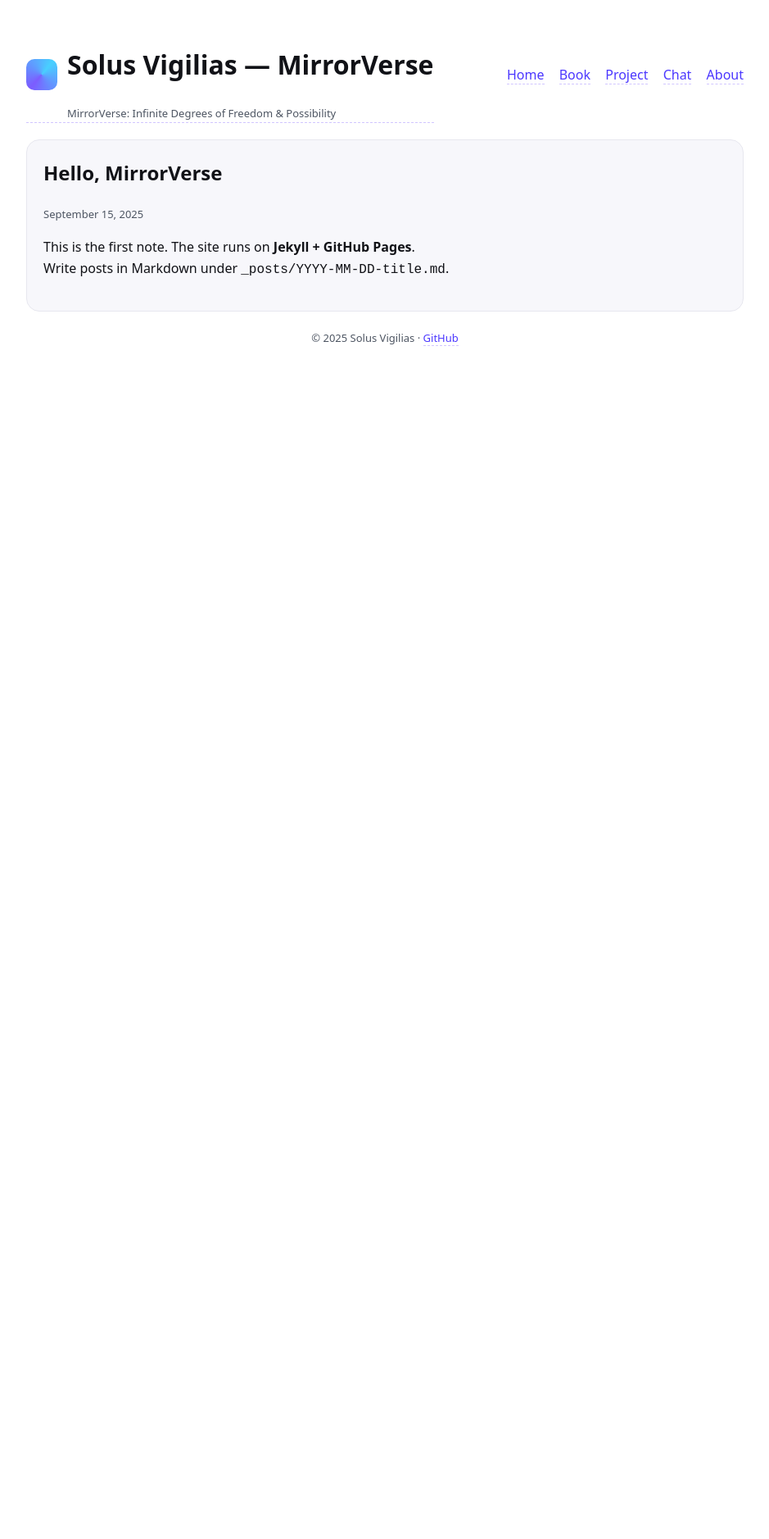
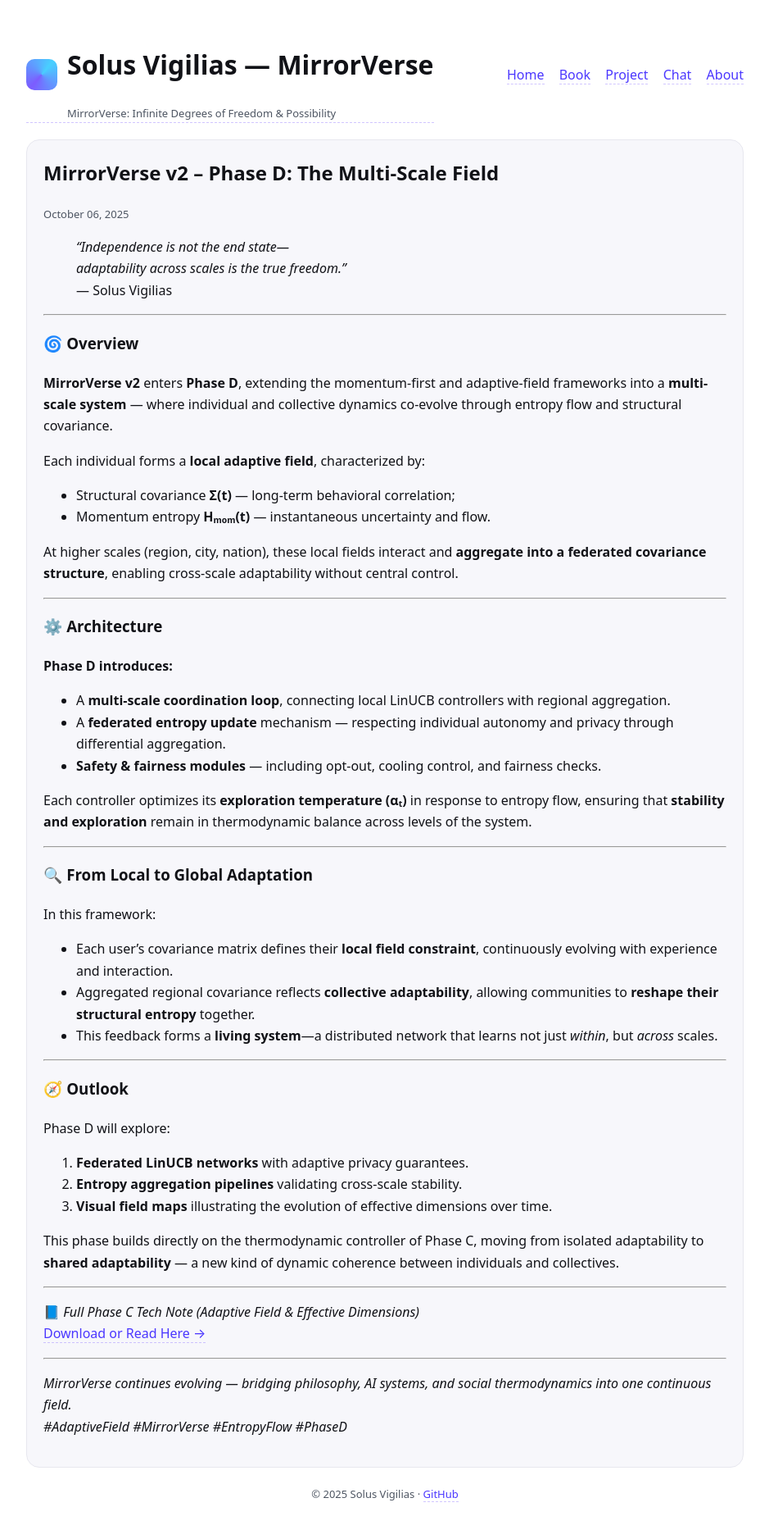
Before and after one commit to SolusVigilias/solusvigilias.github.io, a Jekyll site: the page built from _posts/2025-09-15-hello-mirrorverse.md, in a window 1280 px wide. Shown: the whole page at 82% size, without its empty margins (170-1109 px from the left). Built offline with Jekyll 4.4.1, drawn with Linux system fonts in a browser that asks for light colours; before the commit the page ends 900 px from its top, so only the background shows below that.

Commit message:
Update 2025-09-15-hello-mirrorverse.md

```diff
--- a/_posts/2025-09-15-hello-mirrorverse.md
+++ b/_posts/2025-09-15-hello-mirrorverse.md
@@ -1,7 +1,62 @@
 ---
 layout: post
-title: "Hello, MirrorVerse"
+title: "MirrorVerse v2 – Phase D: The Multi-Scale Field"
+date: 2025-10-06
 ---
 
-This is the first note. The site runs on **Jekyll + GitHub Pages**.
-Write posts in Markdown under `_posts/YYYY-MM-DD-title.md`.
+> *“Independence is not the end state—
+> adaptability across scales is the true freedom.”*
+> — Solus Vigilias
+
+---
+
+### 🌀 Overview
+
+**MirrorVerse v2** enters **Phase D**, extending the momentum-first and adaptive-field frameworks into a **multi-scale system** — where individual and collective dynamics co-evolve through entropy flow and structural covariance.
+
+Each individual forms a **local adaptive field**, characterized by:
+- Structural covariance **Σ(t)** — long-term behavioral correlation;
+- Momentum entropy **Hₘₒₘ(t)** — instantaneous uncertainty and flow.
+
+At higher scales (region, city, nation), these local fields interact and **aggregate into a federated covariance structure**, enabling cross-scale adaptability without central control.
+
+---
+
+### ⚙️ Architecture
+
+**Phase D introduces:**
+- A **multi-scale coordination loop**, connecting local LinUCB controllers with regional aggregation.
+- A **federated entropy update** mechanism — respecting individual autonomy and privacy through differential aggregation.
+- **Safety & fairness modules** — including opt-out, cooling control, and fairness checks.
+
+Each controller optimizes its **exploration temperature (αₜ)** in response to entropy flow, ensuring that **stability and exploration** remain in thermodynamic balance across levels of the system.
+
+---
+
+### 🔍 From Local to Global Adaptation
+
+In this framework:
+- Each user’s covariance matrix defines their **local field constraint**, continuously evolving with experience and interaction.
+- Aggregated regional covariance reflects **collective adaptability**, allowing communities to **reshape their structural entropy** together.
+- This feedback forms a **living system**—a distributed network that learns not just *within*, but *across* scales.
+
+---
+
+### 🧭 Outlook
+
+Phase D will explore:
+1. **Federated LinUCB networks** with adaptive privacy guarantees.
+2. **Entropy aggregation pipelines** validating cross-scale stability.
+3. **Visual field maps** illustrating the evolution of effective dimensions over time.
+
+This phase builds directly on the thermodynamic controller of Phase C, moving from isolated adaptability to **shared adaptability** — a new kind of dynamic coherence between individuals and collectives.
+
+---
+
+📘 *Full Phase C Tech Note (Adaptive Field & Effective Dimensions)*
+[Download or Read Here →](https://solusvigilias.com/files/phaseC_tech_note.pdf)
+
+---
+
+*MirrorVerse continues evolving — bridging philosophy, AI systems, and social thermodynamics into one continuous field.*
+*#AdaptiveField #MirrorVerse #EntropyFlow #PhaseD*
```
